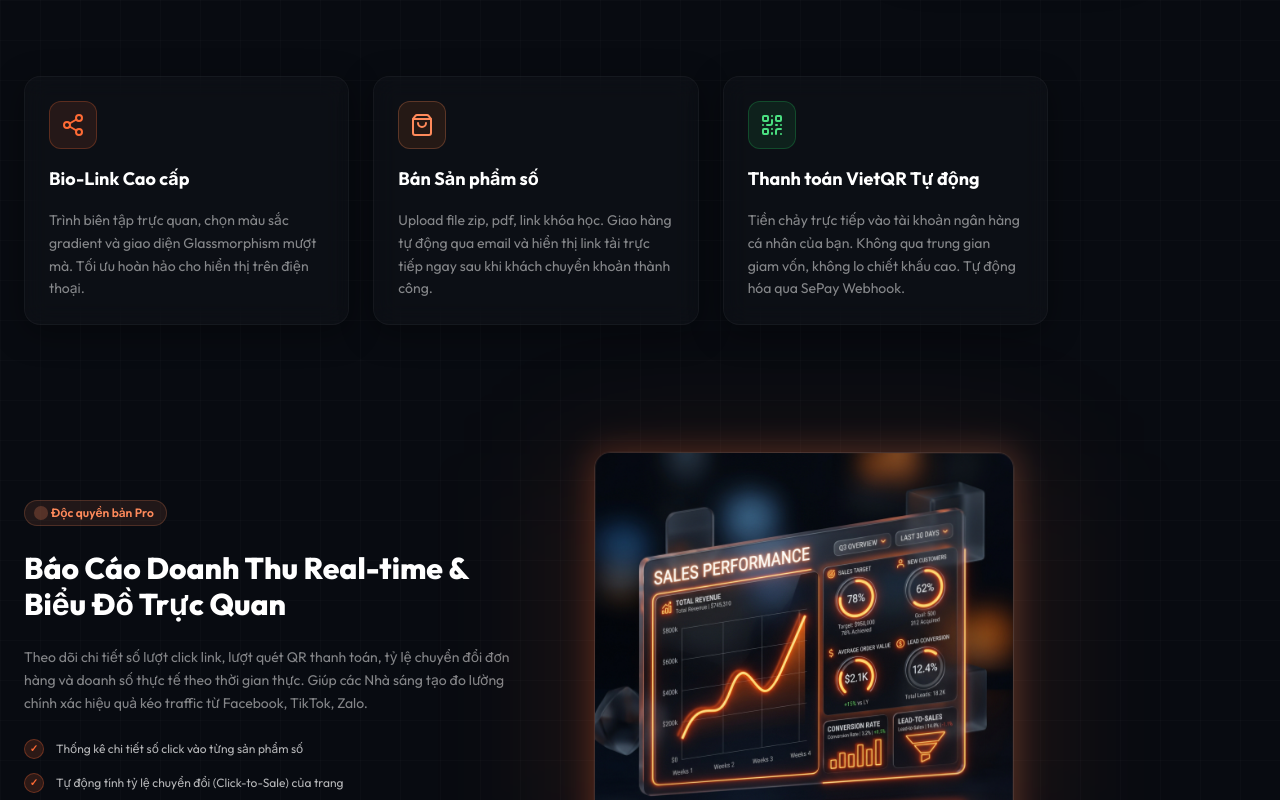
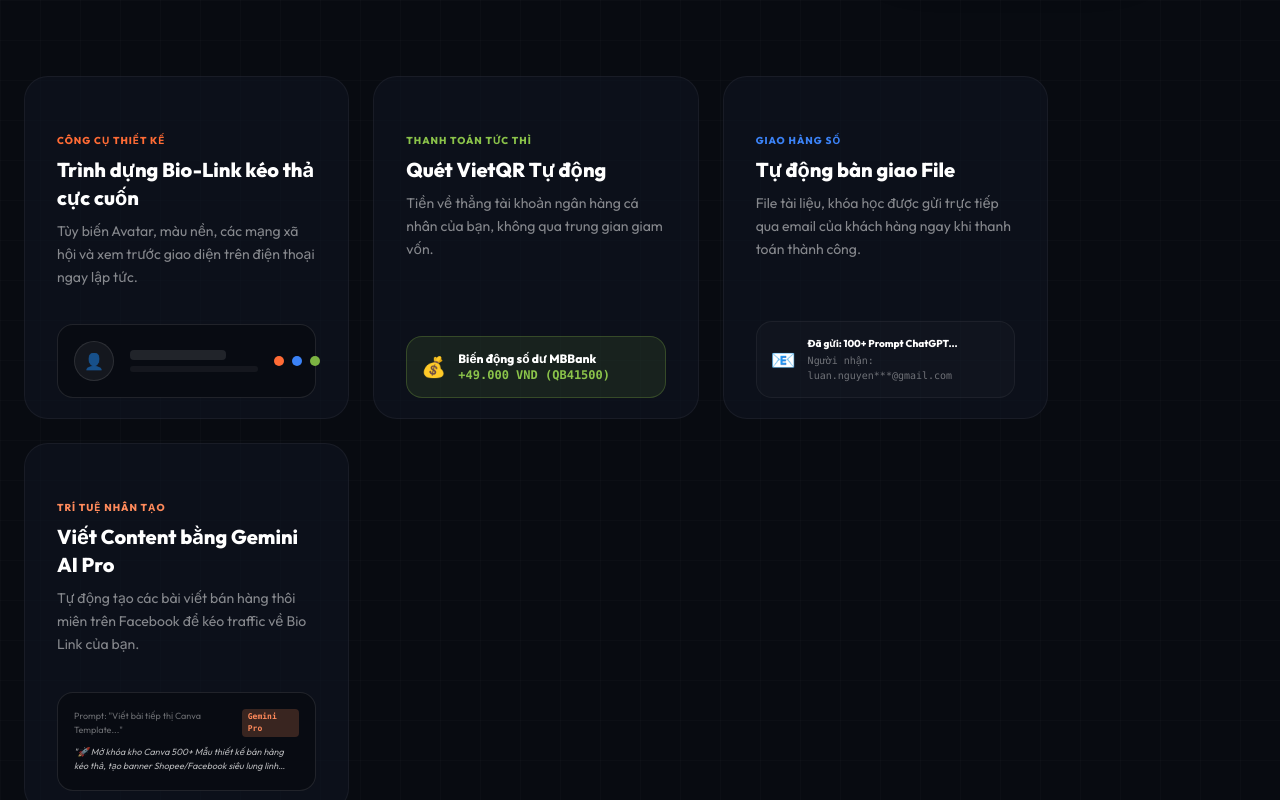
Before and after one commit to luannguen/QuickBio, a React (Vite) app: page / in a window 1280 px wide. Shown: the part 760-1560 px from the top of the page. Built offline with nearby package versions, Linux system fonts and the light colour scheme; no server answers.

Commit message:
style: Clean up unused Lucide imports and finalize Bento Grid implementation

```diff
--- a/src/features/landing/LandingPage.tsx
+++ b/src/features/landing/LandingPage.tsx
@@ -1,6 +1,6 @@
 import React, { useState } from 'react';
 import { useAuth } from '../../hooks/useAuth';
-import { Sparkles, ArrowRight, ShoppingBag, QrCode, Share2, Layers } from 'lucide-react';
+import { Sparkles, ArrowRight, Layers } from 'lucide-react';
 import { AuthModal } from '../../components/AuthModal';
 
 interface LandingPageProps {
@@ -224,39 +224,86 @@ export const LandingPage: React.FC<LandingPageProps> = ({ onNavigateToDashboard,
           </div>
         </div>
 
-        {/* Features grid */}
+        {/* Bento Grid Features */}
         <div className="grid grid-cols-1 md:grid-cols-3 gap-6 w-full max-w-5xl pt-16">
-
-          <div className="glass-card p-6 rounded-2xl border border-white/5 text-left space-y-4">
-            <div className="w-12 h-12 bg-brand-orange/10 rounded-xl flex items-center justify-center text-brand-orange border border-brand-orange/25">
-              <Share2 className="w-6 h-6" />
+          {/* Bento Card 1: Bio-Link Builder (width: md:col-span-2) */}
+          <div className="bg-[#0f1422]/60 rounded-3xl border border-white/5 p-8 text-left space-y-6 flex flex-col justify-between overflow-hidden relative group hover:border-brand-orange/30 transition-all duration-500">
+            <div className="absolute -inset-px bg-gradient-to-tr from-brand-orange/0 via-transparent to-brand-orange/10 rounded-3xl opacity-0 group-hover:opacity-100 transition duration-500 pointer-events-none"></div>
+            <div className="space-y-2">
+              <div className="text-[10px] uppercase font-extrabold tracking-widest text-brand-orange">Công cụ thiết kế</div>
+              <h3 className="text-xl font-extrabold text-white">Trình dựng Bio-Link kéo thả cực cuốn</h3>
+              <p className="text-sm text-white/50 max-w-md leading-relaxed">Tùy biến Avatar, màu nền, các mạng xã hội và xem trước giao diện trên điện thoại ngay lập tức.</p>
             </div>
-            <h3 className="text-lg font-bold text-white">Bio-Link Cao cấp</h3>
-            <p className="text-sm text-white/50 leading-relaxed">
-              Trình biên tập trực quan, chọn màu sắc gradient và giao diện Glassmorphism mượt mà. Tối ưu hoàn hảo cho hiển thị trên điện thoại.
-            </p>
+            {/* Visual mini builder wireframe inside card */}
+            <div className="w-full bg-[#080b11]/80 rounded-2xl p-4 border border-white/10 flex items-center gap-4 transform translate-y-3 group-hover:translate-y-0 transition-transform duration-500">
+              <div className="w-10 h-10 rounded-full bg-white/5 border border-white/10 flex-shrink-0 flex items-center justify-center text-white/60">👤</div>
+              <div className="flex-1 space-y-1.5">
+                <div className="w-24 h-2.5 bg-white/10 rounded"></div>
+                <div className="w-32 h-1.5 bg-white/5 rounded"></div>
+              </div>
+              <div className="flex gap-2">
+                <span className="w-2.5 h-2.5 rounded-full bg-[#FF6B35]"></span>
+                <span className="w-2.5 h-2.5 rounded-full bg-[#3B82F6]"></span>
+                <span className="w-2.5 h-2.5 rounded-full bg-[#7CB342]"></span>
+              </div>
+            </div>
           </div>
 
-          <div className="glass-card p-6 rounded-2xl border border-white/5 text-left space-y-4">
-            <div className="w-12 h-12 bg-orange-500/10 rounded-xl flex items-center justify-center text-brand-coral border border-brand-coral/25">
-              <ShoppingBag className="w-6 h-6" />
+          {/* Bento Card 2: VietQR Verification (width: md:col-span-1) */}
+          <div className="bg-[#0f1422]/60 rounded-3xl border border-white/5 p-8 text-left space-y-6 flex flex-col justify-between overflow-hidden relative group hover:border-[#8BC34A]/30 transition-all duration-500">
+            <div className="absolute -inset-px bg-gradient-to-tr from-[#8BC34A]/0 via-transparent to-[#8BC34A]/10 rounded-3xl opacity-0 group-hover:opacity-100 transition duration-500 pointer-events-none"></div>
+            <div className="space-y-2">
+              <div className="text-[10px] uppercase font-extrabold tracking-widest text-[#8BC34A]">Thanh toán tức thì</div>
+              <h3 className="text-xl font-extrabold text-white">Quét VietQR Tự động</h3>
+              <p className="text-sm text-white/50 leading-relaxed">Tiền về thẳng tài khoản ngân hàng cá nhân của bạn, không qua trung gian giam vốn.</p>
             </div>
-            <h3 className="text-lg font-bold text-white">Bán Sản phẩm số</h3>
-            <p className="text-sm text-white/50 leading-relaxed">
-              Upload file zip, pdf, link khóa học. Giao hàng tự động qua email và hiển thị link tải trực tiếp ngay sau khi khách chuyển khoản thành công.
-            </p>
+            {/* Visual bank notification alert inside card */}
+            <div className="bg-[#8BC34A]/10 border border-[#8BC34A]/25 p-3.5 rounded-2xl flex items-center gap-3 transform translate-y-3 group-hover:translate-y-0 transition-transform duration-500">
+              <span className="text-xl">💰</span>
+              <div className="text-xs">
+                <div className="font-extrabold text-white">Biến động số dư MBBank</div>
+                <div className="text-[#8BC34A] font-extrabold font-mono">+49.000 VND (QB41500)</div>
+              </div>
+            </div>
           </div>
 
-          <div className="glass-card p-6 rounded-2xl border border-white/5 text-left space-y-4">
-            <div className="w-12 h-12 bg-green-500/10 rounded-xl flex items-center justify-center text-green-400 border border-green-500/25">
-              <QrCode className="w-6 h-6" />
+          {/* Bento Card 3: Digital Goods Delivery (width: md:col-span-1) */}
+          <div className="bg-[#0f1422]/60 rounded-3xl border border-white/5 p-8 text-left space-y-6 flex flex-col justify-between overflow-hidden relative group hover:border-[#3b82f6]/30 transition-all duration-500">
+            <div className="absolute -inset-px bg-gradient-to-tr from-[#3b82f6]/0 via-transparent to-[#3b82f6]/10 rounded-3xl opacity-0 group-hover:opacity-100 transition duration-500 pointer-events-none"></div>
+            <div className="space-y-2">
+              <div className="text-[10px] uppercase font-extrabold tracking-widest text-[#3b82f6]">Giao hàng số</div>
+              <h3 className="text-xl font-extrabold text-white">Tự động bàn giao File</h3>
+              <p className="text-sm text-white/50 leading-relaxed">File tài liệu, khóa học được gửi trực tiếp qua email của khách hàng ngay khi thanh toán thành công.</p>
             </div>
-            <h3 className="text-lg font-bold text-white">Thanh toán VietQR Tự động</h3>
-            <p className="text-sm text-white/50 leading-relaxed">
-              Tiền chảy trực tiếp vào tài khoản ngân hàng cá nhân của bạn. Không qua trung gian giam vốn, không lo chiết khấu cao. Tự động hóa qua SePay Webhook.
-            </p>
+            {/* Visual delivery simulation inside card */}
+            <div className="bg-white/[0.02] border border-white/5 p-3.5 rounded-2xl flex items-center gap-3 transform translate-y-3 group-hover:translate-y-0 transition-transform duration-500">
+              <span className="text-xl">📧</span>
+              <div className="text-[10px] space-y-0.5">
+                <div className="font-extrabold text-white">Đã gửi: 100+ Prompt ChatGPT...</div>
+                <div className="text-white/40 font-mono">Người nhận: luan.nguyen***@gmail.com</div>
+              </div>
+            </div>
           </div>
 
+          {/* Bento Card 4: Gemini AI Assistant (width: md:col-span-2) */}
+          <div className="bg-[#0f1422]/60 rounded-3xl border border-white/5 p-8 text-left space-y-6 flex flex-col justify-between overflow-hidden relative group hover:border-brand-coral/30 transition-all duration-500">
+            <div className="absolute -inset-px bg-gradient-to-tr from-brand-coral/0 via-transparent to-brand-coral/10 rounded-3xl opacity-0 group-hover:opacity-100 transition duration-500 pointer-events-none"></div>
+            <div className="space-y-2">
+              <div className="text-[10px] uppercase font-extrabold tracking-widest text-brand-coral">Trí tuệ nhân tạo</div>
+              <h3 className="text-xl font-extrabold text-white">Viết Content bằng Gemini AI Pro</h3>
+              <p className="text-sm text-white/50 max-w-md leading-relaxed">Tự động tạo các bài viết bán hàng thôi miên trên Facebook để kéo traffic về Bio Link của bạn.</p>
+            </div>
+            {/* Visual AI Prompting inside card */}
+            <div className="bg-[#080b11]/80 rounded-2xl p-4 border border-white/10 flex flex-col gap-2 transform translate-y-3 group-hover:translate-y-0 transition-transform duration-500">
+              <div className="text-[9px] text-white/40 flex items-center justify-between">
+                <span>Prompt: "Viết bài tiếp thị Canva Template..."</span>
+                <span className="bg-brand-coral/20 text-brand-coral font-bold px-1.5 py-0.5 rounded text-[8px] font-mono">Gemini Pro</span>
+              </div>
+              <div className="text-[9px] text-white/70 italic line-clamp-2 leading-relaxed">
+                "🚀 Mở khóa kho Canva 500+ Mẫu thiết kế bán hàng kéo thả, tạo banner Shopee/Facebook siêu lung linh trong 3 giây..."
+              </div>
+            </div>
+          </div>
         </div>
 
         {/* Interactive Showcase Section (Visual Powerhouse) */}
```
